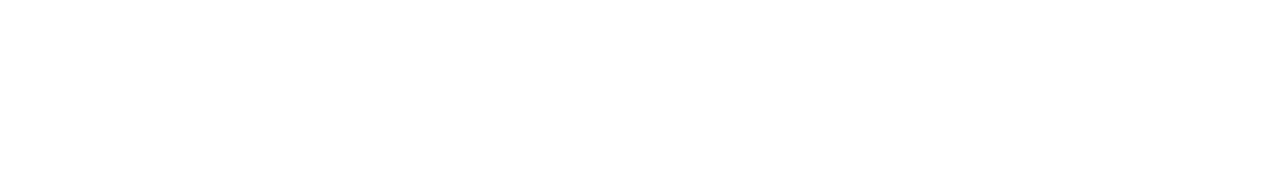
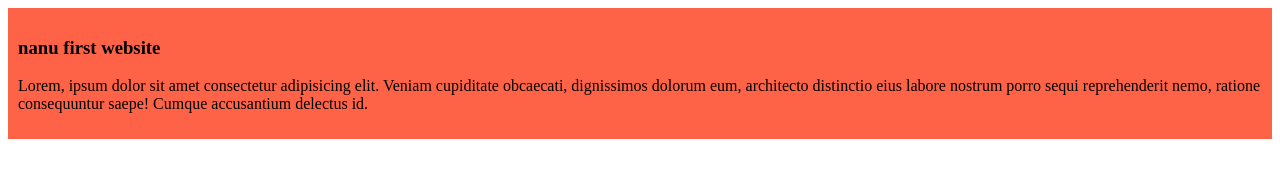
Before and after one commit to samsu-sami/nanu-simple-website, a plain HTML site: page index.html in a window 1280 px wide. Drawn offline with Linux system fonts and the light colour scheme.

Commit message:
added the first blog

```diff
--- a/index.html
+++ b/index.html
@@ -4,8 +4,12 @@
     <meta charset="UTF-8">
     <meta name="viewport" content="width=device-width, initial-scale=1.0">
     <title>nanu simple website</title>
+    <link rel="stylesheet" href="style/blog.css">
 </head>
 <body>
-
+    <div>
+        <h3>nanu first website</h3>
+        <p>Lorem, ipsum dolor sit amet consectetur adipisicing elit. Veniam cupiditate obcaecati, dignissimos dolorum eum, architecto distinctio eius labore nostrum porro sequi reprehenderit nemo, ratione consequuntur saepe! Cumque accusantium delectus id.</p>
+    </div>
 </body>
 </html>
--- /dev/null
+++ b/style/blog.css
@@ -0,0 +1,4 @@
+div{
+    background-color: tomato;
+    padding: 10px;
+}
```
